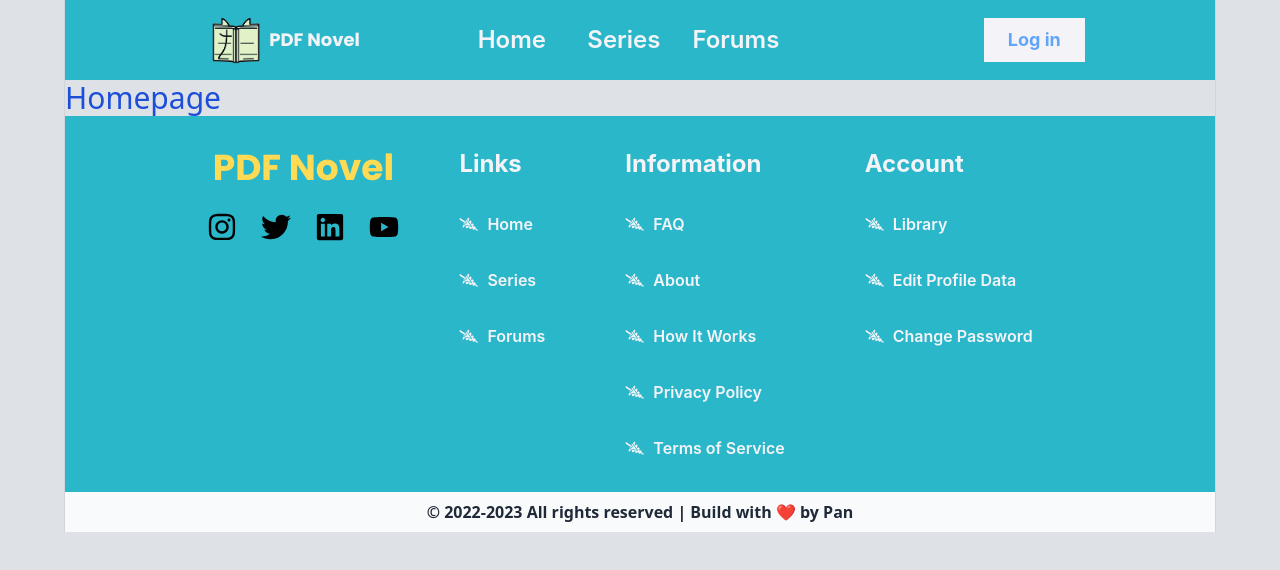
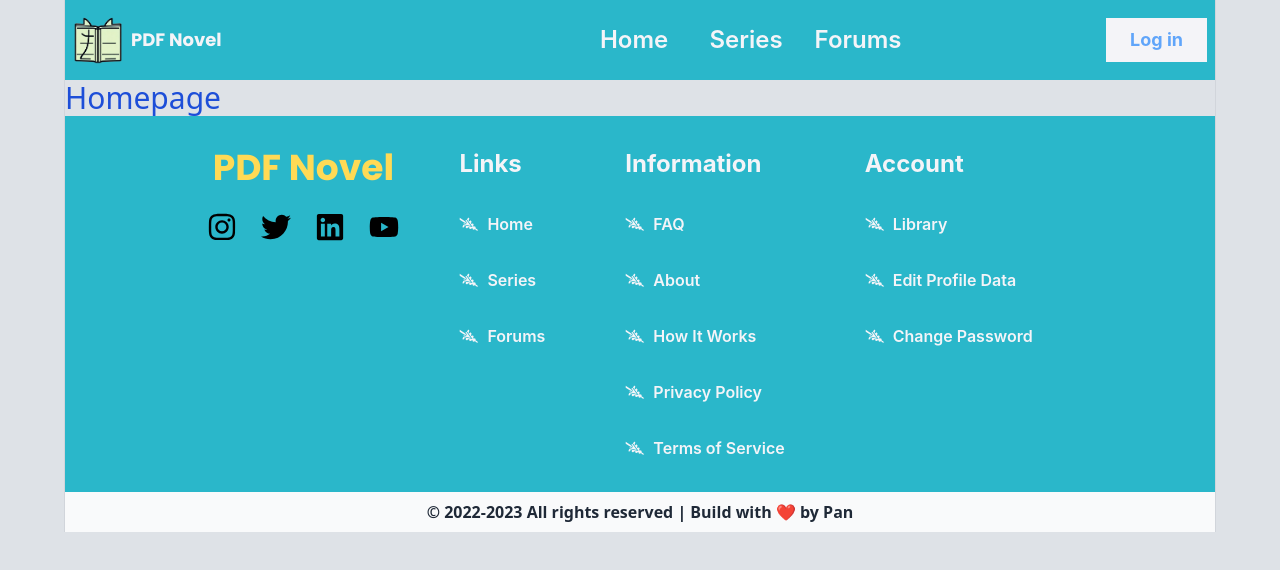
Before and after one commit to PandoraLH/pdfnovel, a Next.js app: page / in a window 1280 px wide. Shown: the top 570 px of the page. Built offline with nearby package versions, Linux system fonts and the light colour scheme.

Commit message:
#continue adjusting header and footer

```diff
--- a/components/Layout/Navbar.js
+++ b/components/Layout/Navbar.js
@@ -27,12 +27,16 @@ export default function Navbar() {
 
   return (
     <header>
-      <nav className="navbar flex justify-center items-center bg-main-bg-color h-20">
+      <nav className="navbar bg-main-bg-color h-20 ">
         <div
-          className={`navbar-container flex ${targetReached ? "flex-col" : ""}`}
+          className={`navbar-container flex  ${
+            targetReached ? "flex-col" : "justify-between px-2"
+          }`}
         >
           <Link
-            className="flex gap-2 justify-center items-center md:mr-24 lg:pl-4 pl-0"
+            className={`flex gap-2 items-center justify-center ${
+              targetReached ? " mt-3" : "mr-24"
+            }`}
             href="/"
           >
             <Image src="/logo.png" alt="Logo" width={50} height={50} />
@@ -40,9 +44,9 @@ export default function Navbar() {
               PDF Novel
             </div>
           </Link>
-          <div className="flex items-center text-main-text-color font-inter Lg:gap-5 lg:text-base justify-center text-2xl">
+          <div className="flex items-center justify-center text-main-text-color font-inter Lg:gap-5 lg:text-base text-2xl">
             <div
-              className={`flex text-center font-semibold lg:mr-48 text-2xl h-14 md:h-20
+              className={`flex font-semibold lg:mr-48 text-2xl h-14 md:h-20
             ${
               targetReached
                 ? "fixed bottom-0 bg-main-bg-color w-full justify-center"
@@ -83,13 +87,15 @@ export default function Navbar() {
                 </Link>
               )}
             </div>
-            <Link
-              className={`"flex bg-[#f4f4f8] text-blue-400 font-bold py-2 px-6 hover:bg-gray-50 active:drop-shadow-xl active:shadow-slate-200 text-lg
-              ${targetReached ? "hidden" : ""}`}
-              href="Home"
-            >
-              Log in
-            </Link>
+            {!targetReached && (
+              <Link
+                className="bg-[#f4f4f8] text-blue-400 font-bold py-2 px-6 hover:bg-gray-50
+                active:drop-shadow-xl active:shadow-slate-200 text-lg"
+                href="Home"
+              >
+                Log in
+              </Link>
+            )}
           </div>
         </div>
       </nav>
```
